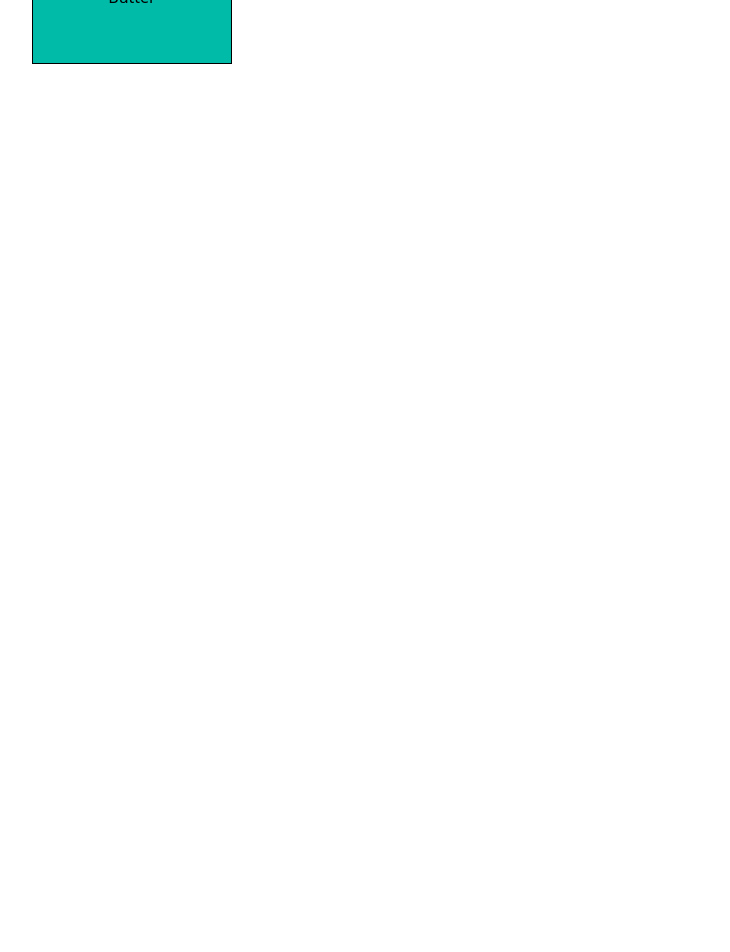
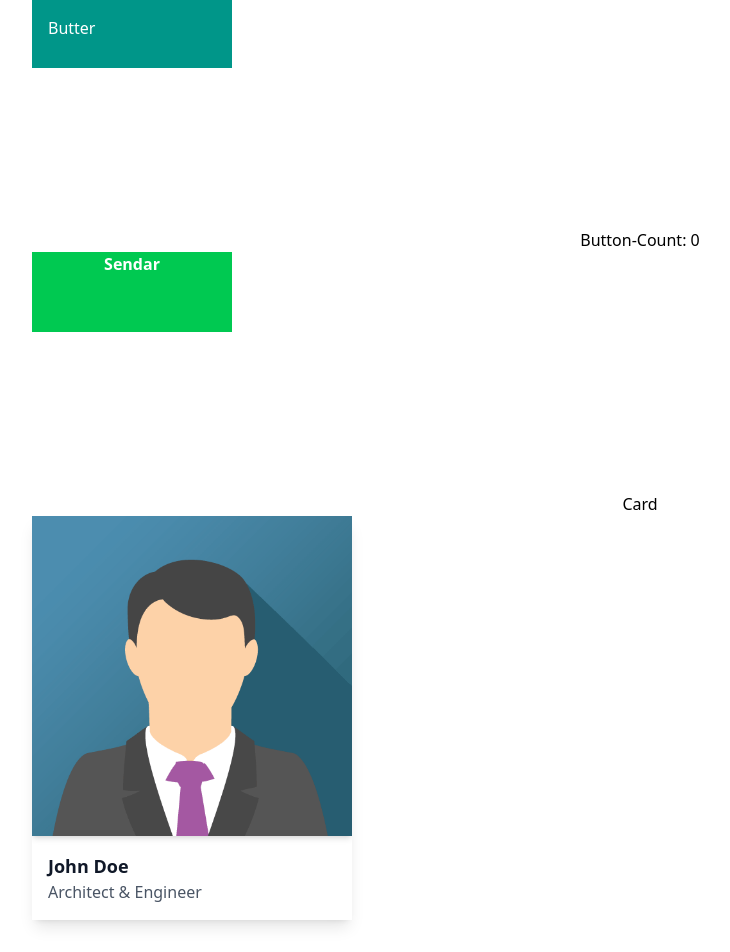
Before and after one commit to David-Sienz/react_basics, a React (Vite) app: page / in a window 1280 px wide. Shown: the part 232-1184 px from the top of the page, without its empty margins (0-730 px from the left). Before the commit the page ends 800 px from the top, so only its background shows below. Built offline with nearby package versions, Linux system fonts and the light colour scheme.

Commit message:
finished 02_Components

```diff
--- a/src/App.jsx
+++ b/src/App.jsx
@@ -2,18 +2,30 @@
 import Card from './components/Card'
 import './App.css'
 import List from './components/List'
+import Button from './components/Button'
 
 function App() {
-  const [count, setCount] = useState(0)
+  const [count, setCount] = useState(0);
 
   return (
     <>
       <h1 >Liste</h1>
-      <div >
+      <div className="flex flex-col gap-0.5" >
         <List item={"Coffee"}></List>
         <List item={"Tea"}></List>
         <List item={"Butter"}></List>
       </div>
+
+      <h1 className="mt-40">Button-Count: {count}</h1>
+      <div className="">
+        <Button  element={"Sendar"} count={count} setCount={setCount} ></Button>
+      </div>
+
+      <h1 className="mt-40">Card</h1>
+      <div className="flex flex-col gap-4">
+        <Card image={"/./public/John-Doe.png"} name={"John Doe"} jobtitle={"Architect & Engineer"}></Card>
+      </div>
+
     </>
   )
 }
--- /dev/null
+++ b/src/components/Button.jsx
@@ -0,0 +1,7 @@
+import React from "react";
+
+export default function Button({element, count, setCount}) {
+    return <div onClick={() => {setCount(count+1)}} className="bg-green-500 w-50 h-20 button hover:bg-green-700 text-white font-bold items-center justify-center">
+      <p>{element}</p>
+    </div>;
+  }
--- a/src/components/Card.jsx
+++ b/src/components/Card.jsx
@@ -1,9 +1,15 @@
 import React from "react";
 
-export default function Card({name, jobtitle, description}) {
-  return <div className="bg-orange-200 border w-full">
-    <p>{name}</p>
-    <p>{jobtitle}</p>
-    <p>{description}</p>
-  </div>;
+export default function Card({ image, name, jobtitle }) {
+  return (
+    <div className="max-w-xs bg-white shadow-lg overflow-hidden">
+      <div className="flex justify-center">
+        <img src={image} alt={name} className="w-200 h-80 shadow-md" />
+      </div>
+      <div className="p-4 text-start">
+        <p className="text-lg font-bold text-gray-900">{name}</p>
+        <p className="text-gray-600">{jobtitle}</p>
+      </div>
+    </div>
+  );
 }
--- a/src/components/List.jsx
+++ b/src/components/List.jsx
@@ -1,7 +1,7 @@
 import React from "react";
 
 export default function List({item}) {
-    return <div className="bg-teal-500 border border-white-100 w-50 h-20">
+    return <div className="bg-teal-600 text-white w-50 h-20 flex pl-4 items-center hover:bg-teal-500">
       <p>{item}</p>
     </div>;
   }
```
Also changed, not shown: public/John-Doe.png (added).
